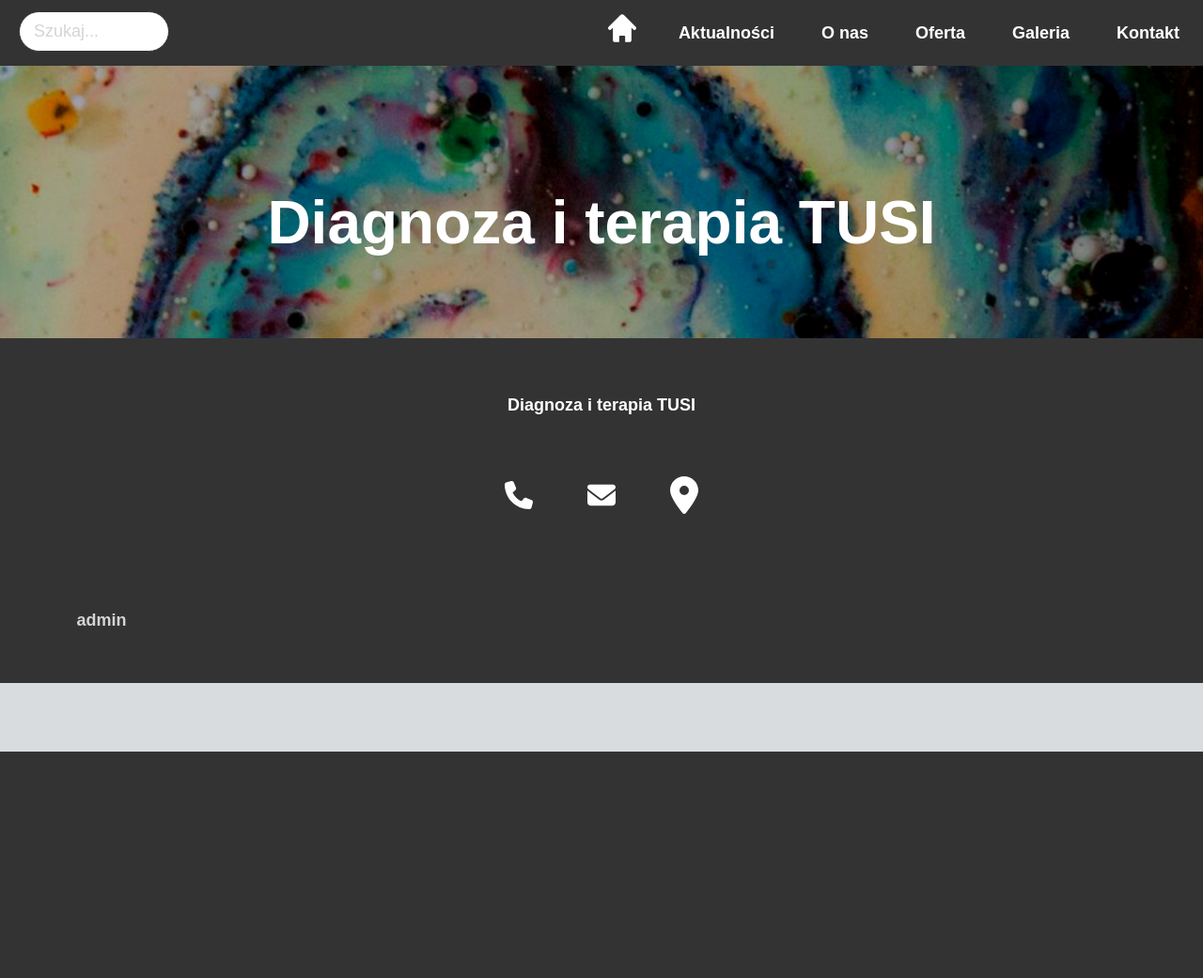
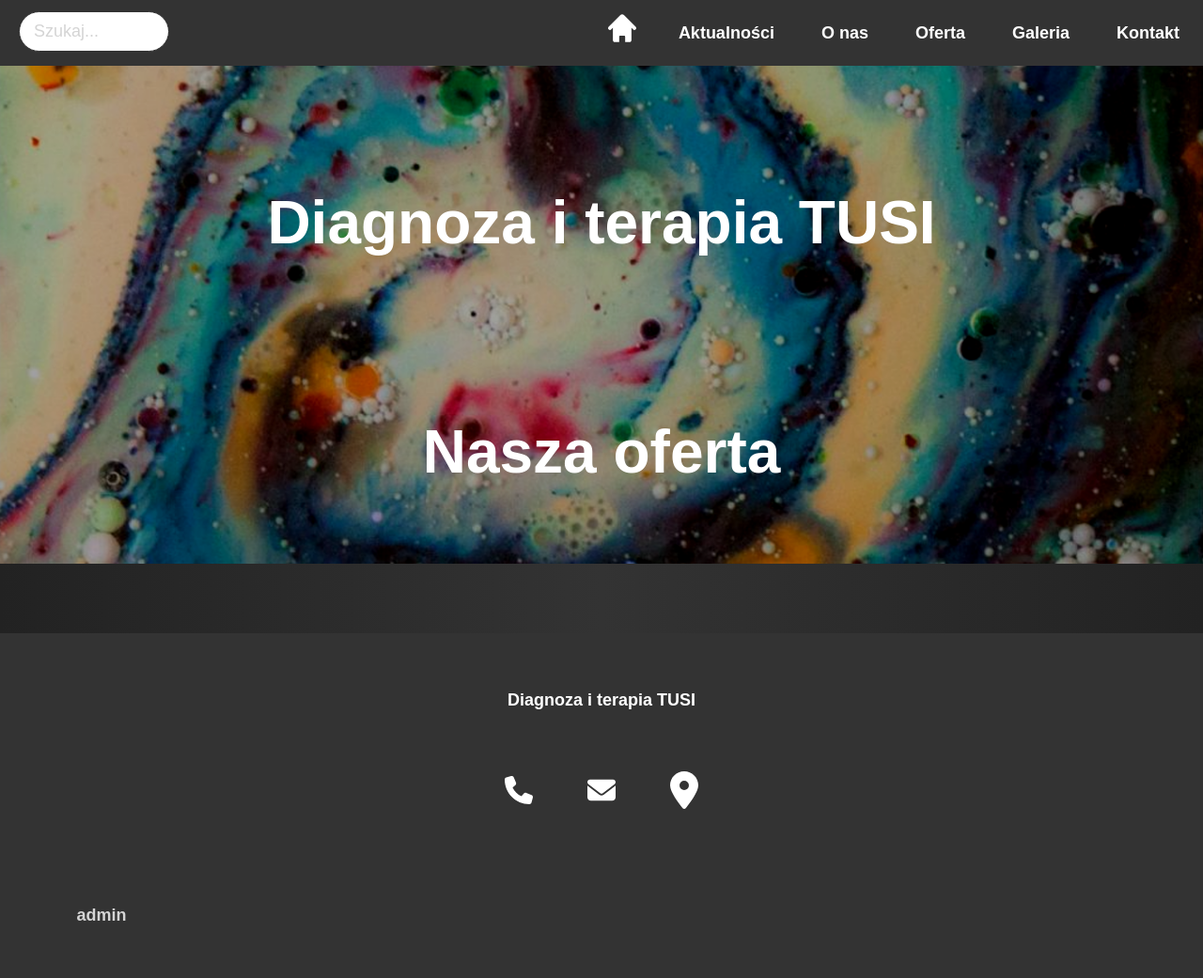
Before and after one commit to SIWY203/tusi-web, a Django app: template tusi/templates/tusi/home.html in a window 1280 px wide. Shown: the whole page at 94% size. Before the commit the page ends 800 px from the top, so only its background shows below. Run offline with Django 5.2, Linux system fonts and the light colour scheme; the template is opened without the code that fills it, so the values that code supplies are empty.

Commit message:
css v3 next build, homepage building

```diff
--- a/note.txt
+++ b/note.txt
@@ -22,7 +22,8 @@ bash setup.sh
 
 === TO DO ===
 
-style na ang
+home page dalej
+
 spolszczyć interfejs
 
 __init__ pakiety ogarnąć
--- /dev/null
+++ b/tusi/static/tusi/hero.js
@@ -0,0 +1,19 @@
+
+window.addEventListener('scroll', function () {
+    const hero = document.getElementById('hero');
+    const offer = document.querySelector('.offer-bg');
+    const scrollY = window.scrollY;
+    const top = 0.75 * window.innerHeight - 200;
+
+    if (scrollY > 200) {
+        hero.style.position = 'absolute';
+        hero.style.top = '200px';
+        offer.style.position = 'absolute';
+        offer.style.top = `${top}px`;
+    } else {
+        hero.style.position = 'fixed';
+        hero.style.top = '0';
+        offer.style.position = 'fixed';
+        offer.style.top = '75vh';
+    }
+});
--- /dev/null
+++ b/tusi/static/tusi/navbar.js
@@ -0,0 +1,11 @@
+
+// Toggle mobile navbar
+function openMenu() {
+    document.getElementById('nav-mobile').classList.add('show');
+    document.getElementById('nav-mobile-blur').classList.add('show');
+}
+
+function closeMenu() {
+    document.getElementById('nav-mobile').classList.remove('show');
+    document.getElementById('nav-mobile-blur').classList.remove('show');
+}
--- a/tusi/static/tusi/script.js
+++ /dev/null
@@ -1,11 +0,0 @@
-
-// Toggle mobile navbar
-function openMenu() {
-    document.getElementById('nav-mobile').classList.add('show');
-    document.getElementById('nav-mobile-blur').classList.add('show');
-}
-
-function closeMenu() {
-    document.getElementById('nav-mobile').classList.remove('show');
-    document.getElementById('nav-mobile-blur').classList.remove('show');
-}
--- /dev/null
+++ b/tusi/static/tusi/scrollUp.js
@@ -0,0 +1,16 @@
+const scrollBtn = document.getElementById("scrollTopBtn");
+
+window.addEventListener("scroll", () => {
+    if (window.scrollY > 300) {
+        scrollBtn.style.display = "block";
+    } else {
+        scrollBtn.style.display = "none";
+    }
+});
+
+scrollBtn.addEventListener("click", () => {
+    window.scrollTo({
+        top: 0,
+        behavior: 'smooth'
+    });
+});
--- a/tusi/static/tusi/section.css
+++ b/tusi/static/tusi/section.css
@@ -23,18 +23,16 @@ COLOR = [
 ] */
 
 /* section config */
-section.user {
-    margin: 80px 7vw 0px 7vw;
+.section {
+    margin: 80px auto 0px auto;
+    width: calc(90vw - 100px);
     max-width: 1000px;
     padding: 40px;
     border-radius: 20px;
     border: 3vw solid var(--color-secondary);
     background-color: var(--color-secondary);
-    margin-right: auto;
-    margin-left: auto;
-
 }
-.user h1, .user h2, .user h3 {
+.section h1, .section h2, .section h3 {
     margin: 0;
 }
 .section-body {
@@ -386,35 +384,35 @@ section.user {
     flex-direction: column;
     flex-wrap: nowrap;
 }
-.img-bot.user .h-bottom {
+.img-bot.section .h-bottom {
     display: none;
 }
-.img-bot.user .col1 {
+.img-bot.section .col1 {
     order: 2;
     flex: 3;
     min-width: 320px;
 }
-.img-bot.user .col2 {
+.img-bot.section .col2 {
     order: 1;
     flex: 1;
     min-width: 320px;
     display: flex;
     flex-direction: column;
 }
-.img-bot.user .col2 > * {
+.img-bot.section .col2 > * {
     align-self: center;
 }
-.img-bot.user .col2 > .button {
+.img-bot.section .col2 > .button {
     margin-top: 20px;
     margin-bottom: auto;
 }
-.img-bot.user .col1 > .data {
+.img-bot.section .col1 > .data {
     font-size: 18px;
     margin-left: 3vw;
 }
 
 /* wide-panel */
-.wide-panel.user {
+.wide-panel.section {
     margin: 80px 0;
     max-width: 100%;
     border-radius: 0;
@@ -423,35 +421,35 @@ section.user {
 .wide-panel .section-body {
     display: block;
 }
-.wide-panel.user .h-bottom {
+.wide-panel.section .h-bottom {
     display: none;
 }
-.wide-panel.user .col1 {
+.wide-panel.section .col1 {
     display: none;
 }
-.wide-panel.user .col2 {
+.wide-panel.section .col2 {
     display: flex;
     flex-direction: column;
     margin: 0 5vw;
 }
-.wide-panel.user .col2 > * {
+.wide-panel.section .col2 > * {
     align-self: center;
 }
-.wide-panel.user .col2 > .button {
+.wide-panel.section .col2 > .button {
     margin-bottom: auto;
 }
-.wide-panel.user .col2 > p {
+.wide-panel.section .col2 > p {
     max-width: 1280px;
 }
 
 @media screen and (max-width: 1000px){
-    .wide-panel.user .col2 {
+    .wide-panel.section .col2 {
         margin: 0;
     }
 }
 
 /* KOLORY SEKCJI - szary */
-.user.color-gray {
+.section.color-gray {
     background-color: #787878;
     color: var(--color-grays);
     border-color: #787878;
@@ -465,7 +463,7 @@ section.user {
     border: 3px solid var(--color-accent-1);
 }
 /* KOLORY SEKCJI - niebieski */
-.user.color-blue {
+.section.color-blue {
     background-color: #5683a1;
     color: var(--color-secondary);
     border-color: #5683a1;
@@ -488,7 +486,7 @@ section.user {
     color: var(--color-secondary)!important;
 }
 /* KOLORY SEKCJI - różowy */
-.user.color-pink {
+.section.color-pink {
     background-color: #a67ba3;
     color: var(--color-secondary);
     border-color: #a67ba3;
@@ -511,7 +509,7 @@ section.user {
     color: var(--color-secondary)!important;
 }
 /* KOLORY SEKCJI - zielony */
-.user.color-green {
+.section.color-green {
     background-color: #a2d7c5;
     border-color: #a2d7c5;
 }
@@ -523,3 +521,21 @@ section.user {
     color: var(--color-accent-1);
     border: 3px solid var(--color-accent-1);
 }
+
+/* LANDING PAGE / HOME */
+.home-header {
+    margin-top: 50px;
+}
+.home-offer {
+    background: none;
+    border: none;
+}
+.offer-bg {
+    position: fixed;
+    top: 75vh;
+    left: 0;
+    width: 100%;
+    height: 130vh;
+    z-index: var(--z-hero);
+    background-image: linear-gradient( to right, var(--color-dark), var(--color-primary), var(--color-dark));
+}
--- a/tusi/static/tusi/style.css
+++ b/tusi/static/tusi/style.css
@@ -4,6 +4,7 @@
     --color-accent-1: #146785;
     --color-accent-2: #9d4d88;
     --color-grays: #d4d4d4;
+    --color-dark: #222;
     --bg-color: #d9dcde;
     --ff: "DM Sans", sans-serif;
     --h1: bold 54px/64px var(--ff);
@@ -29,6 +30,7 @@ body {
     font-family: var(--ff);
     margin: 0;
     background-color: var(--bg-color);
+    scroll-behavior: smooth;
 }
 h1, h2, h3 {
     color: var(--color-accent-1);
@@ -83,19 +85,24 @@ a:hover {
     margin-right: auto;
 }
 #hero {
+    position: fixed;
+    top: 0;
+    left: 0;
     width: 100%;
+    height: 100vh;
+    z-index: var(--z-hero);
 }
 #hero img {
-    position: fixed;
-    top: 50px;
-    z-index: var(--z-hero);
     width: 100%;
     height: 75vh;
     object-fit: cover;
     object-position: center;
     filter: brightness(0.7) contrast(1.2);
 }
-#header {
+.header, #content, #nav, #footer {
+    position: relative;
+}
+.header {
     text-align: center;
     margin-top: 200px;
     margin-left: 4vw;
--- a/tusi/templates/tusi/home.html
+++ b/tusi/templates/tusi/home.html
@@ -6,21 +6,53 @@
     <img src="media/hero.png">
 {% endblock hero %}
 
+
 {% block header %}
     Diagnoza i terapia TUSI
 {% endblock header %}
 
 {% block content %}
 
-{% comment %}
-views.py - home_section, offer, last_news, last_about
-{% endcomment %}
-
 {% if home %}
         {% for item in home %}
             {% include 'tusi/section.html' %}
         {% endfor %}
 {% endif %}
+
+
+<div id="container">
+    <section class="home-offer section {{ item.color }} ">
+        <div class="home-header header">Nasza oferta</div>
+        <div class="offer-bg"></div>
+        <div class="section-body">
+            <div class="col1">
+                {% if item.image %}
+                    <img src="{{ item.image.url }}"/>
+                {% endif %}
+                {% if item.date %}
+                    <div class="data">dodano: {{ item.date|date:"l, d F Y" }}</div>
+                {% endif %}
+                {% if item.title %}
+                    <h2 class="h-bottom">{{ item.title }}</h2>
+                {% endif %}
+            </div> <!-- col1 -->
+            <div class="col2">
+                {% if item.title %}
+                    <h2>{{ item.title }}</h2>
+                {% endif %}
+                <p>{{ item.text|safe }}</p>
+                {% if item.file %}
+                    <a href="{{ item.file.url }}" target="_blank">{{ item.file_text }}</a>
+                {% endif %}
+                <br>
+                {% if item.button_text %}
+                    <a class="button" href="{{ item.button_link|default:'#' }}">{{ item.button_text }}</a>
+                {% endif %}
+            </div> <!-- col2 -->
+        </div> <!-- section-body -->
+    </section>
+</div> <!-- container -->
+
 
 {% if news %}
         {% with item=news %}
@@ -37,6 +69,11 @@ views.py - home_section, offer, last_news, last_about
 {% endblock content %}
 
 
+{% comment %}
+views.py - home_section, offer, last_news, last_about
+{% endcomment %}
+
+
 {% comment %} views.py:
 'news': [last_news] if last_news else [],
 
--- a/tusi/templates/tusi/layout.html
+++ b/tusi/templates/tusi/layout.html
@@ -8,10 +8,12 @@
     <meta name="description" content="Diagnoza i terapia TUSI | Strona główna" />
     <meta name="keywords" content="tusi, diagnoza, terapia, diagnoza i terapia" />
     {% if title %} <title>{{ title }}</title> {% else %} <title>Tusi</title> {% endif %}
+    <link rel="icon" href="{% static 'img/favicon.ico' %}" type="image/x-icon" />
     <link rel="stylesheet" href="{% static 'tusi/style.css' %}">
     <link rel="stylesheet" href="{% static 'tusi/section.css' %}">
-    <link rel="icon" href="{% static 'img/favicon.ico' %}" type="image/x-icon" />
-    <script src="{% static 'tusi/script.js' %}" defer></script>
+    <script src="{% static 'tusi/navbar.js' %}" defer></script>
+    <script src="{% static 'tusi/hero.js' %}" defer></script>
+    <script src="{% static 'tusi/scrollUp.js' %}" defer></script>
 </head>
 <body>
 
@@ -59,12 +61,14 @@
 
     <div id="wrapper">
 
-        <div id="hero">
-            {% block hero %}
-            {% endblock hero %}
+        <div id="hero-wrapper">
+            <div id="hero">
+                {% block hero %}
+                {% endblock hero %}
+            </div>
         </div>
 
-        <div id="header">
+        <div class="header">
             {% block header %}
             {% endblock header %}
         </div>
@@ -88,39 +92,5 @@
     </div>
     <button id="scrollTopBtn">↑</button>
 
-
-    <script>
-        const scrollBtn = document.getElementById("scrollTopBtn");
-
-        window.addEventListener("scroll", () => {
-            if (window.scrollY > 300) {
-                scrollBtn.style.display = "block";
-            } else {
-                scrollBtn.style.display = "none";
-            }
-        });
-
-        scrollBtn.addEventListener("click", () => {
-            window.scrollTo({
-                top: 0,
-                behavior: 'smooth'
-            });
-        });
-
-        function searchOnPage(event) {
-            event.preventDefault(); // Prevent form submission
-            const query = document.getElementById('search-input').value.toLowerCase();
-            const contentElements = document.querySelectorAll('.content-element');
-
-            contentElements.forEach(element => {
-                const text = element.innerText.toLowerCase();
-                if (text.includes(query)) {
-                    element.style.display = 'block'; // Show the element if it matches the search query
-                } else {
-                    element.style.display = 'none'; // Hide the element if it doesn't match
-                }
-            });
-        }
-    </script>
 </body>
 </html>
--- a/tusi/templates/tusi/section.html
+++ b/tusi/templates/tusi/section.html
@@ -3,7 +3,7 @@
 {% block section %}
 
 <div id="container">
-    <section class="user {{ item.style }} {{ item.color }} ">
+    <section class="section {{ item.style }} {{ item.color }} ">
         <div class="section-body">
             <div class="col1">
                 {% if item.image %}
```
Also changed, not shown: other parts of tusi/static/tusi/section.css (+70 -70 lines).
